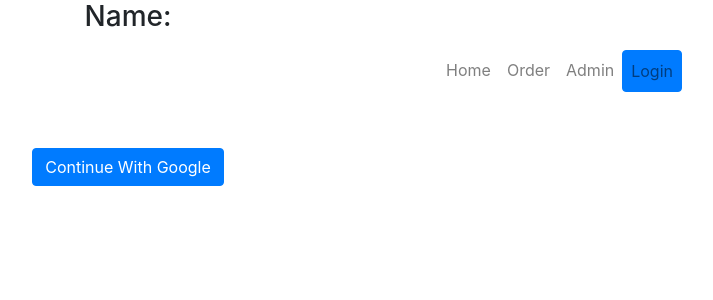
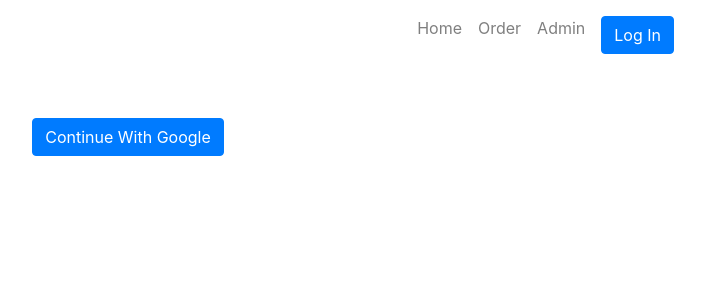
Before and after one commit to Rahat3286/ema-john-with-auth-as-free-valley, a React (Create React App) app: page /login in a window 1280 px wide. Shown: the top 300 px of the page, without its empty margins (512-1225 px from the left). Built offline with nearby package versions, Linux system fonts and the light colour scheme.

Commit message:
make some changes

```diff
--- a/public/index.html
+++ b/public/index.html
@@ -45,5 +45,6 @@
       To begin the development, run `npm start` or `yarn start`.
       To create a production bundle, use `npm run build` or `yarn build`.
     -->
+    <script src="https://cdn.jsdelivr.net/npm/bootstrap@5.0.0-beta3/dist/js/bootstrap.bundle.min.js" integrity="sha384-JEW9xMcG8R+pH31jmWH6WWP0WintQrMb4s7ZOdauHnUtxwoG2vI5DkLtS3qm9Ekf" crossorigin="anonymous"></script>
   </body>
 </html>
--- a/src/App.js
+++ b/src/App.js
@@ -26,7 +26,7 @@ function App(props) {
     <UserContext.Provider value = {[loggedInUser, setLoggedInUser]}>
       <div className="container">
         {/* <h1 className="text-center">ema-john-with-auth</h1> */}
-        <h3 className="text-center">Name: {loggedInUser.name}</h3>
+        {/* <h3 className="text-center">Name: {loggedInUser.name}</h3> */}
       </div>
       <Router>
         <Header></Header>
--- a/src/components/Header/Header.js
+++ b/src/components/Header/Header.js
@@ -1,9 +1,11 @@
-import React from 'react';
+import React, { useState } from 'react';
 import logo from '../../images/logo.png';
 import './Header.css';
 import { Link } from 'react-router-dom';
 import { useContext } from 'react';
 import { UserContext } from '../../App';
+
+
 
 const Header = () => {
     const [loggedInUser, setLoggedInUser] = useContext(UserContext);
@@ -18,7 +20,12 @@ const Header = () => {
                     <li className="nav-item"><Link to="/home" className="nav-link">Home</Link></li>
                     <li className="nav-item"><Link to="/order" className="nav-link">Order</Link></li>
                     <li className="nav-item"><Link to="/admin" className="nav-link">Admin</Link></li>
-                    <li className="nav-item"><Link to="/login" className="nav-link btn btn-primary">Login</Link></li>
+                    <li className="nav-item"><Link to="/login" className="nav-link">{
+
+                        loggedInUser.isSignedIn ? <img style={{ height: '20px', width: '20px' }} src={loggedInUser.photo} alt="" /> :
+                            <span className="btn btn-primary">Log In</span>
+
+                    }</Link></li>
                     {/* <li><button onClick={() => setLoggedInUser({})}>Log Out</button></li> */}
                 </ul>
             </div>
--- a/src/components/Login/Login.js
+++ b/src/components/Login/Login.js
@@ -90,7 +90,10 @@ function Login() {
 
   return (
     <div className="container d-flex justify-content-center">
-      <button className="btn btn-primary" onClick={googleSignIn}>Continue With Google</button>
+      {
+        loggedInUser.isSignedIn ? <button className="btn btn-danger" onClick={signOut}>Log Out</button> :
+          <button className="btn btn-primary" onClick={googleSignIn}>Continue With Google</button>
+      }
     </div>
     // <div style={{textAlign: 'center'}}>
     //   { user.isSignedIn ? <button onClick={signOut}>Sign Out</button> :
```
